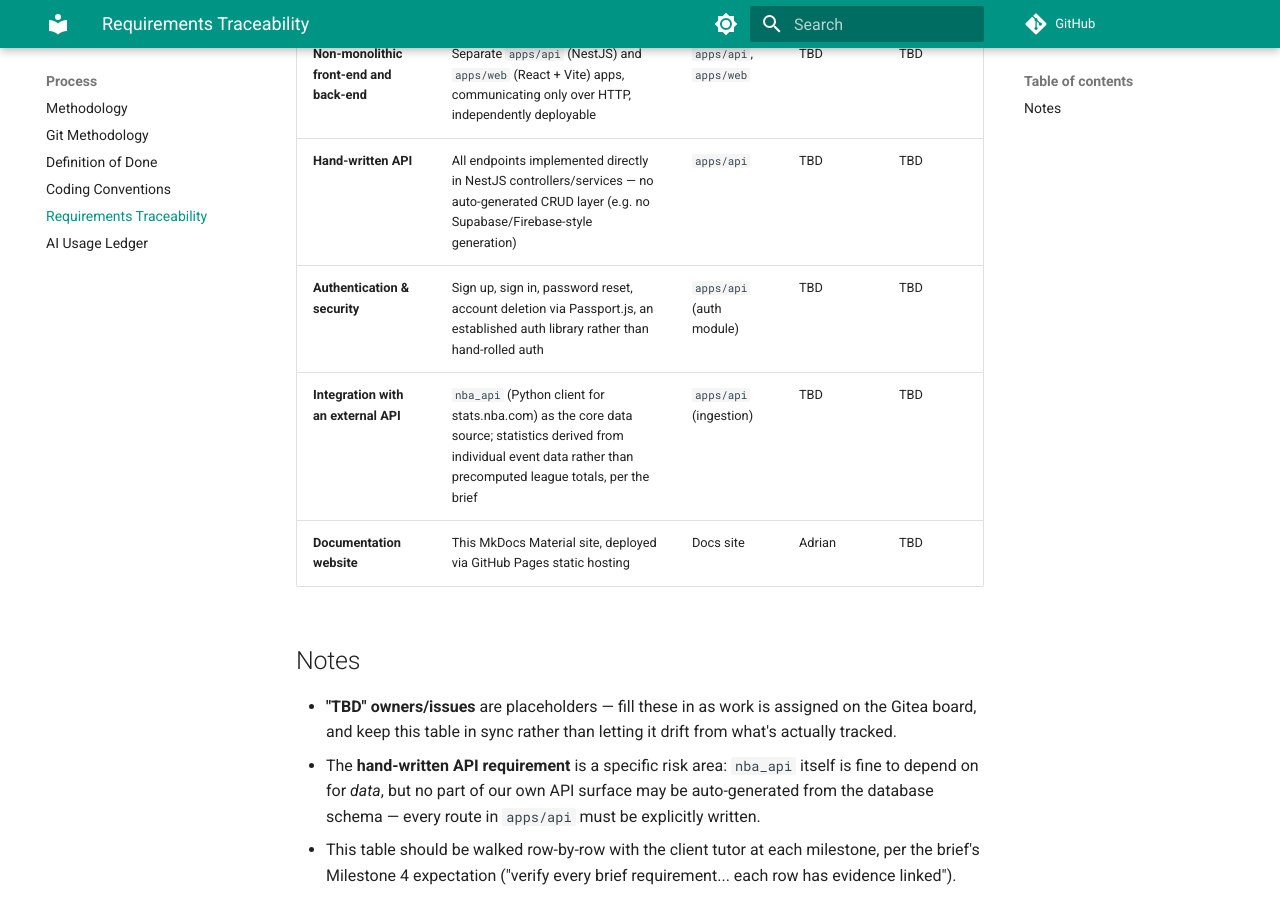
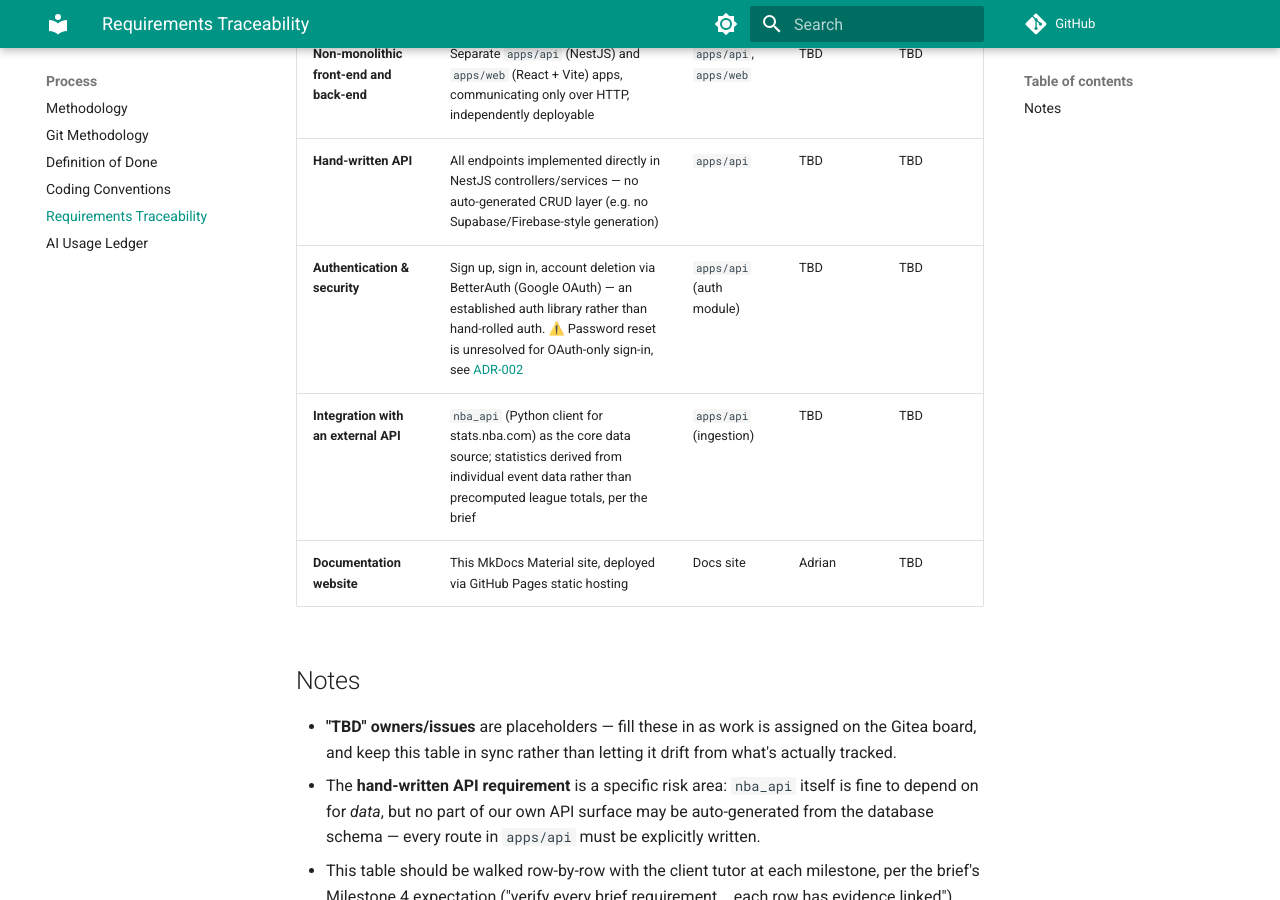
Before and after one commit to Sports-Analytics-Innovation-Platform/Innovation-Documentation-Website, an MkDocs documentation site: the page built from docs/requirements.md, in a window 1280 px wide and 900 px high, scrolled down 594 px. Built offline with MkDocs 1.6.1 and Material for MkDocs 9.7.7, drawn with Linux system fonts in a browser that asks for light colours; comment, search, counter and statistics services are not loaded.

Commit message:
docs: flag password-reset gap in requirements traceability
Assisted-by: Claude-Web[Claude Sonnet 5]

```diff
--- a/docs/requirements.md
+++ b/docs/requirements.md
@@ -9,7 +9,7 @@ This table maps every key requirement from the COMS3011A brief (§2.1) to the co
 | **CI/CD** | Gitea Actions workflow — lint, typecheck, test, build on every PR and on `main` | Whole repo | Kiran | TBD |
 | **Non-monolithic front-end and back-end** | Separate `apps/api` (NestJS) and `apps/web` (React + Vite) apps, communicating only over HTTP, independently deployable | `apps/api`, `apps/web` | TBD | TBD |
 | **Hand-written API** | All endpoints implemented directly in NestJS controllers/services — no auto-generated CRUD layer (e.g. no Supabase/Firebase-style generation) | `apps/api` | TBD | TBD |
-| **Authentication & security** | Sign up, sign in, password reset, account deletion via Passport.js, an established auth library rather than hand-rolled auth | `apps/api` (auth module) | TBD | TBD |
+| **Authentication & security** | Sign up, sign in, account deletion via BetterAuth (Google OAuth) — an established auth library rather than hand-rolled auth. ⚠️ Password reset is unresolved for OAuth-only sign-in, see [ADR-002](decisions/adr-002-auth.md) | `apps/api` (auth module) | TBD | TBD |
 | **Integration with an external API** | `nba_api` (Python client for stats.nba.com) as the core data source; statistics derived from individual event data rather than precomputed league totals, per the brief | `apps/api` (ingestion) | TBD | TBD |
 | **Documentation website** | This MkDocs Material site, deployed via GitHub Pages static hosting | Docs site | Adrian | TBD |
 
```
